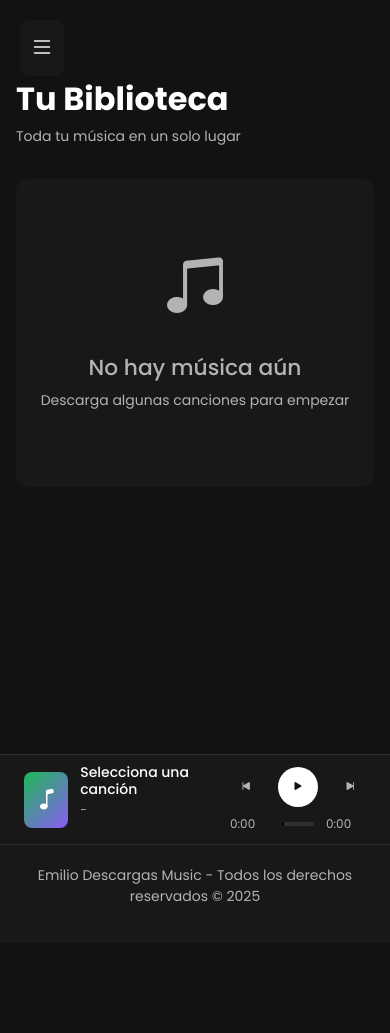
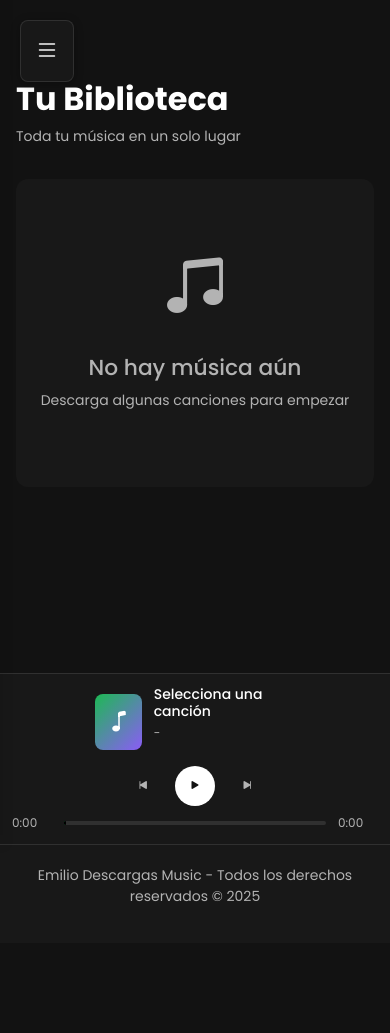
Before and after one commit to Groe21/api-youtube, a Flask app: page / in a window 390 px wide. Run offline with Flask 3, Linux system fonts and the light colour scheme; some libraries are stand-ins or nearby versions; grey boxes are pictures that could not be loaded.

Commit message:
🐛 Corregir problemas móvil y descargas
- Corregir z-index del sidebar (1100) y overlay (1050)
- Hacer reproductor completamente responsive
- Agregar sombra al sidebar en móvil
- Ajustar altura automática del reproductor
- Mejorar configuración de yt-dlp para MP3
- Agregar logs de debugging para descargas
- Especificar ubicación de FFmpeg
- Ya incluye favicon en el head

```diff
--- a/app.py
+++ b/app.py
@@ -76,12 +76,44 @@ def download_file(genre, filename):
     genre_path = os.path.join(BATCH_DOWNLOADS_PATH, genre)
     return send_from_directory(genre_path, filename, as_attachment=True)
 
-@app.route('/delete/<genre>/<filename>', methods=['POST'])
+@app.route('/api/delete/<genre>/<filename>', methods=['DELETE'])
 def delete_file(genre, filename):
-    file_path = os.path.join(BATCH_DOWNLOADS_PATH, genre, filename)
-    if os.path.exists(file_path):
-        os.remove(file_path)
-    return redirect(url_for('index'))
+    """Eliminar archivo de música"""
+    try:
+        file_path = os.path.join(BATCH_DOWNLOADS_PATH, genre, filename)
+        if os.path.exists(file_path):
+            os.remove(file_path)
+            # Invalidar cache
+            genres_cache['timestamp'] = 0
+            return jsonify({'success': True, 'message': 'Archivo eliminado'})
+        else:
+            return jsonify({'success': False, 'error': 'Archivo no encontrado'}), 404
+    except Exception as e:
+        return jsonify({'success': False, 'error': str(e)}), 500
+
+@app.route('/api/genre/<genre>', methods=['DELETE'])
+def delete_genre(genre):
+    """Eliminar género completo (solo si está vacío)"""
+    try:
+        genre_path = os.path.join(BATCH_DOWNLOADS_PATH, genre)
+
+        if not os.path.exists(genre_path):
+            return jsonify({'success': False, 'error': 'Género no encontrado'}), 404
+
+        # Verificar que esté vacío
+        files = [f for f in os.listdir(genre_path) if f.endswith('.mp3')]
+        if files:
+            return jsonify({'success': False, 'error': 'El género contiene canciones'}), 400
+
+        # Eliminar carpeta
+        os.rmdir(genre_path)
+
+        # Invalidar cache
+        genres_cache['timestamp'] = 0
+
+        return jsonify({'success': True, 'message': 'Género eliminado'})
+    except Exception as e:
+        return jsonify({'success': False, 'error': str(e)}), 500
 
 # API para streaming/reproducción
 @app.route('/stream/<genre>/<filename>')
@@ -260,7 +292,7 @@ def download_from_search():
         genre_folder = os.path.join(BATCH_DOWNLOADS_PATH, genre)
         os.makedirs(genre_folder, exist_ok=True)
 
-        # Opciones para yt-dlp
+        # Opciones para yt-dlp con FFmpeg
         ydl_opts = {
             'format': 'bestaudio/best',
             'postprocessors': [{
@@ -269,13 +301,21 @@ def download_from_search():
                 'preferredquality': '192',
             }],
             'outtmpl': os.path.join(genre_folder, '%(title)s.%(ext)s'),
-            'quiet': True,
-            'no_warnings': True,
+            'quiet': False,
+            'no_warnings': False,
+            'keepvideo': False,
+            'writethumbnail': False,
+            'overwrites': True,
+            'ffmpeg_location': '/usr/bin/ffmpeg',  # Ubicación de FFmpeg
         }
+
+        print(f"Descargando en: {genre_folder}")
+        print(f"URL: {url}")
 
         # Descargar
         with yt_dlp.YoutubeDL(ydl_opts) as ydl:
-            ydl.download([url])
+            info = ydl.extract_info(url, download=True)
+            print(f"Descarga completada: {info.get('title', 'Unknown')}")
 
         # Invalidar cache
         genres_cache['timestamp'] = 0
@@ -283,6 +323,7 @@ def download_from_search():
         return jsonify({'success': True, 'message': 'Download completed'})
 
     except Exception as e:
+        print(f"Error en descarga: {str(e)}")
         return jsonify({'error': str(e)}), 500
 
 # Webhook para auto-deployment
--- /dev/null
+++ b/likes.json
@@ -0,0 +1,6 @@
+[
+  {
+    "genre": "regueton pop",
+    "filename": "BAD BUNNY - KETU TeCR\u00c9 (Visualizer) \uff5c DeB\u00cd TiRAR M\u00e1S FOToS.mp3"
+  }
+]
--- a/templates/index.html
+++ b/templates/index.html
@@ -4,6 +4,7 @@
     <meta charset="UTF-8">
     <meta name="viewport" content="width=device-width, initial-scale=1.0">
     <title>EmilioMusic - Tu Música, Tu Forma</title>
+    <link rel="icon" href="{{ url_for('static', filename='img/icono.png') }}" type="image/x-icon">
     <link rel="stylesheet" href="{{ url_for('static', filename='css/bootstrap.min.css') }}">
     <link rel="stylesheet" href="https://cdn.jsdelivr.net/npm/bootstrap-icons@1.11.0/font/bootstrap-icons.css">
     <link href="https://fonts.googleapis.com/css2?family=Poppins:wght@300;400;500;600;700&display=swap" rel="stylesheet">
@@ -49,6 +50,9 @@
         @media (max-width: 768px) {
             .sidebar {
                 transform: translateX(-100%);
+                z-index: 1100;
+                height: 100vh;
+                box-shadow: 2px 0 10px rgba(0,0,0,0.5);
             }
 
             .sidebar.active {
@@ -107,14 +111,25 @@
             position: fixed;
             top: 20px;
             left: 20px;
-            z-index: 101;
+            z-index: 1001;
             background: var(--dark-card);
-            border: none;
-            padding: 10px;
+            border: 1px solid rgba(255,255,255,0.1);
+            padding: 12px 14px;
             border-radius: 8px;
             cursor: pointer;
             color: var(--text-primary);
             font-size: 24px;
+            box-shadow: 0 2px 10px rgba(0,0,0,0.3);
+            transition: all 0.3s ease;
+        }
+
+        .hamburger:hover {
+            background: var(--dark-hover);
+            transform: scale(1.05);
+        }
+
+        .hamburger:active {
+            transform: scale(0.95);
         }
 
         @media (max-width: 768px) {
@@ -131,7 +146,8 @@
             width: 100%;
             height: 100%;
             background: rgba(0,0,0,0.7);
-            z-index: 99;
+            z-index: 1050;
+            transition: opacity 0.3s ease;
         }
 
         .overlay.active {
@@ -319,11 +335,27 @@
             gap: 16px;
         }
 
+        @media (max-width: 768px) {
+            .player {
+                height: auto;
+                padding: 12px;
+                flex-direction: column;
+                gap: 8px;
+            }
+        }
+
         .player-song-info {
             width: 300px;
             display: flex;
             align-items: center;
             gap: 12px;
+        }
+
+        @media (max-width: 768px) {
+            .player-song-info {
+                width: 100%;
+                justify-content: flex-start;
+            }
         }
 
         .player-album-art {
@@ -355,6 +387,12 @@
             flex-direction: column;
             align-items: center;
             gap: 8px;
+        }
+
+        @media (max-width: 768px) {
+            .player-controls {
+                width: 100%;
+            }
         }
 
         .player-buttons {
```
Also changed, not shown: static/img/logo.png (added), 1 other file.
